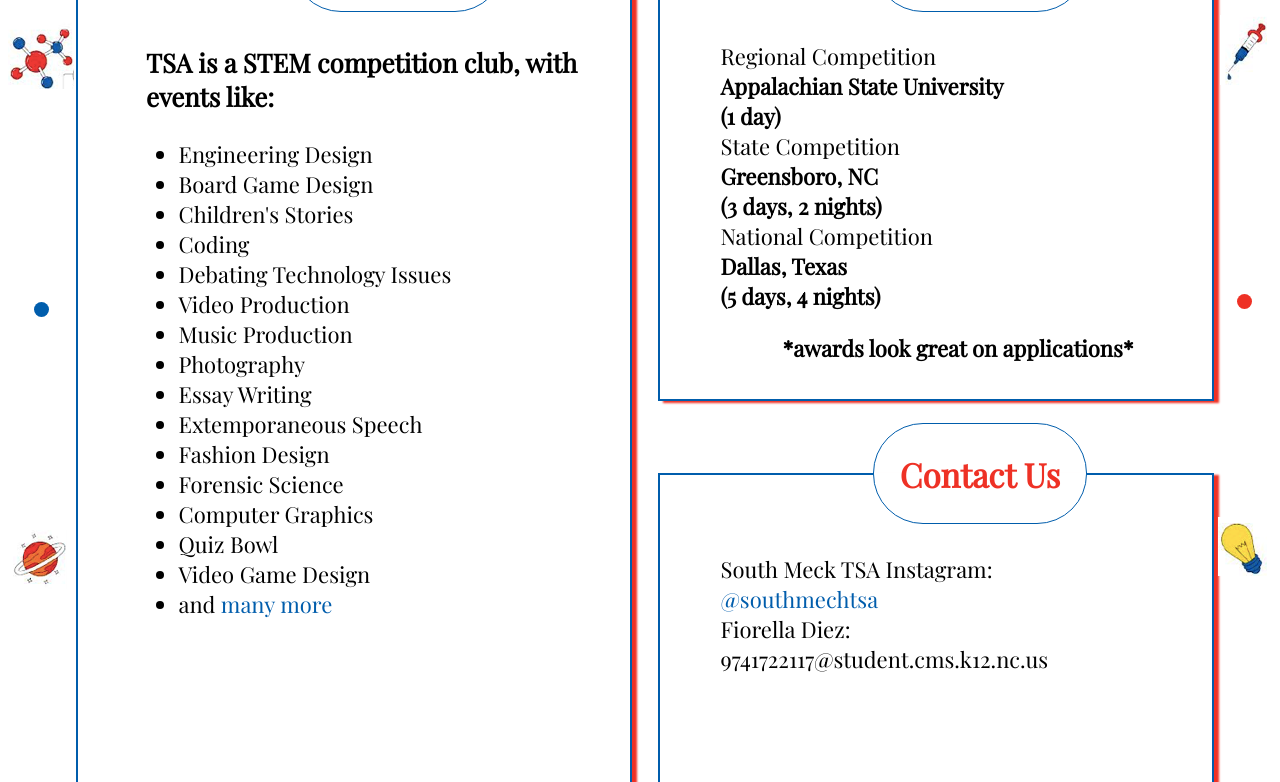
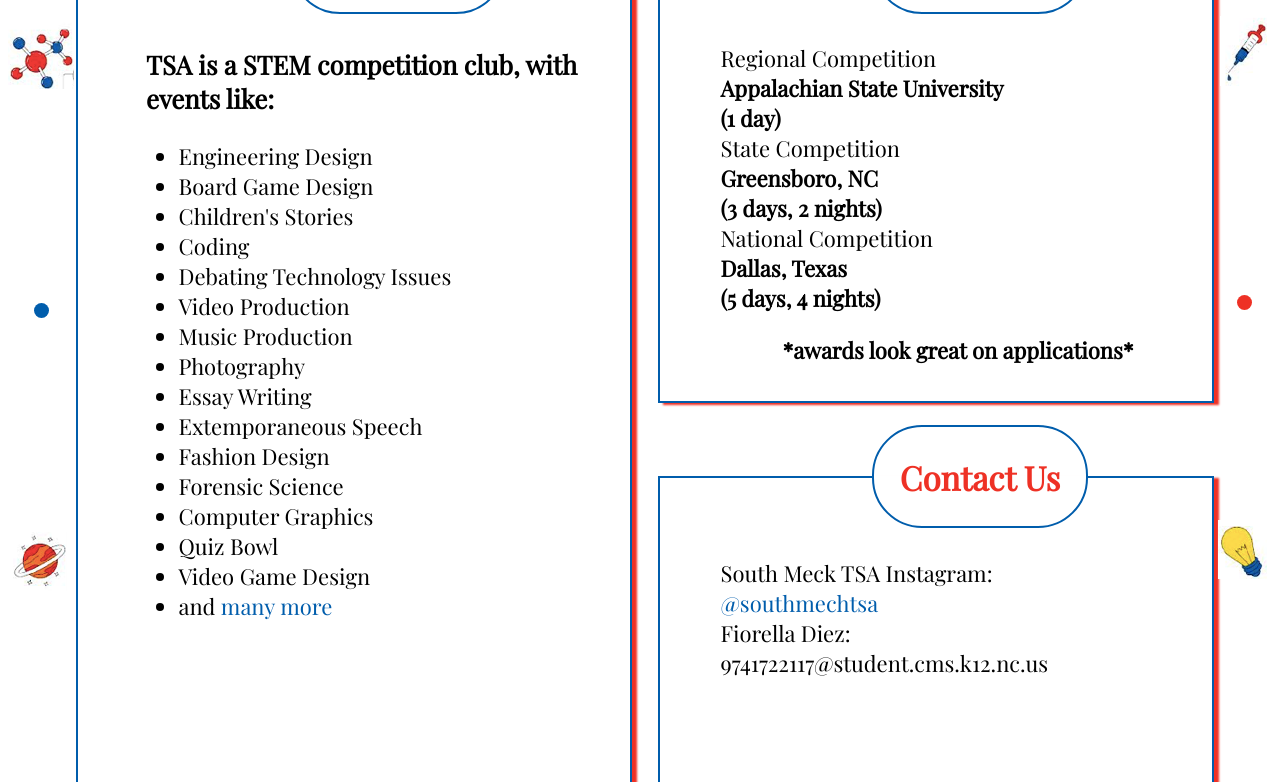
Before and after one commit to KalebWithAK/southmecktsa, a plain HTML site: page index.html in a window 1280 px wide. Shown: the part 250-1032 px from the top of the page. Drawn offline with nearby package versions, Linux system fonts and the light colour scheme.

Commit message:
legend border

```diff
--- a/styles/default.css
+++ b/styles/default.css
@@ -40,7 +40,7 @@
 legend {
     text-align: center;
     width: 40%;
-    border: solid var(--blue) 1px;
+    border: solid var(--blue) 2px;
     border-radius: 50px 50px;
 }
 
```
